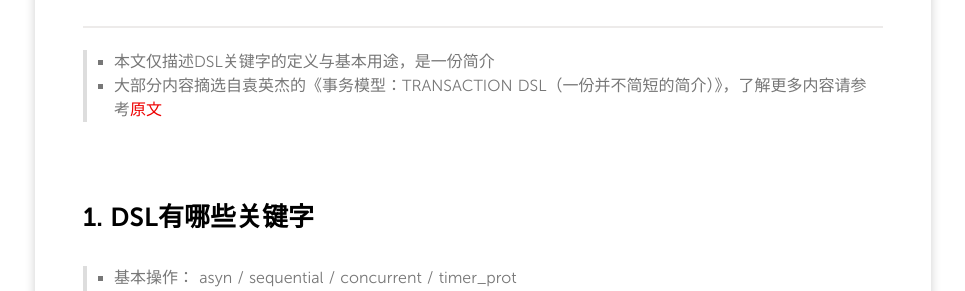
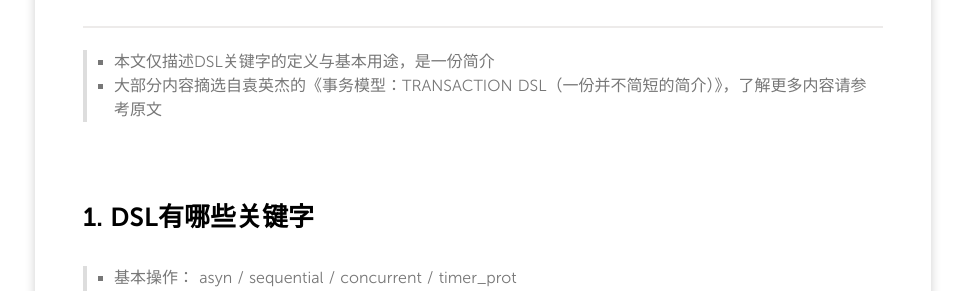
Before and after one commit to binbinc/binbinc.github.io, a Jekyll site: the page built from _posts/2016/2016-06-22-dsl-key-words-guide.md, in a window 1280 px wide and 900 px high. Shown: the part 260-551 px from the top of the window, without its empty margins (157-1122 px from the left). Built offline with Jekyll 4.4.1, drawn with Linux system fonts in a browser that asks for light colours; nearby versions of some CDN libraries; Markdown is read by kramdown in place of the engine named in the settings; comment, search, counter and statistics services are not loaded; part of the change alters nothing that is shown.

```diff
--- a/_posts/2016/2016-06-22-dsl-key-words-guide.md
+++ b/_posts/2016/2016-06-22-dsl-key-words-guide.md
@@ -13,7 +13,7 @@ tags:
 --------
 
 > * 本文仅描述DSL关键字的定义与基本用途，是一份简介
-> * 大部分内容摘选自袁英杰的《事务模型：TRANSACTION DSL（一份并不简短的简介）》，了解更多内容请参考[原文](http://wiki.zte.com.cn/display/LTEdev2Shenzhen/DSL)
+> * 大部分内容摘选自袁英杰的《事务模型：TRANSACTION DSL（一份并不简短的简介）》，了解更多内容请参考原文
 
 <br>
 
```
